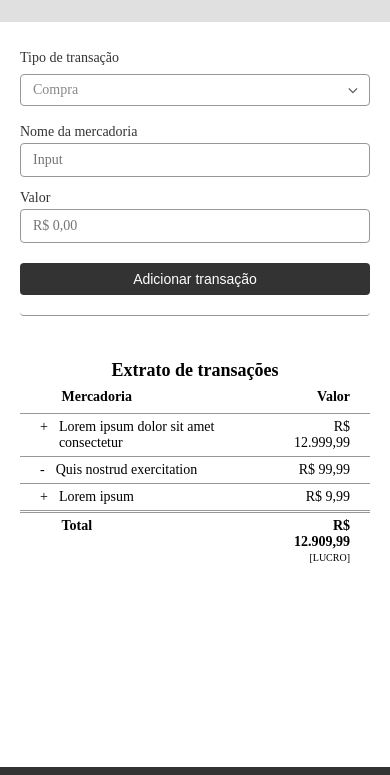
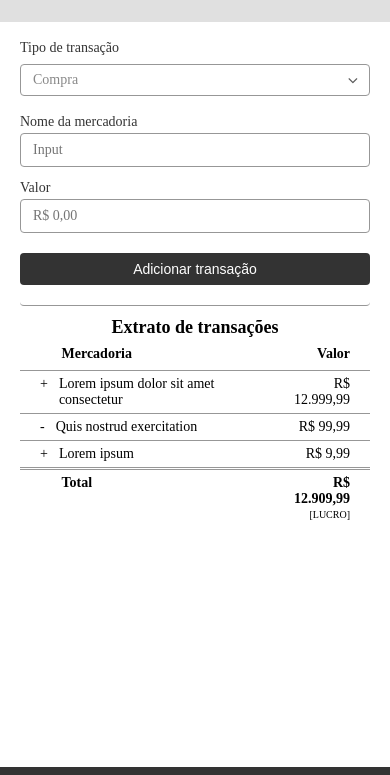
Before and after one commit to FilipeVMartins/Projeto_SPA_Newtab, a plain HTML site: page index.html in a window 390 px wide. Shown: the part 69-844 px from the top of the page. Drawn offline with Linux system fonts and the light colour scheme; a web font is replaced by a local one.

Commit message:
fix vertical margins and paddings sizing to fit in mobile versionn

```diff
--- a/CSS/mediaqueries.css
+++ b/CSS/mediaqueries.css
@@ -162,6 +162,10 @@
         background-color: lightgreen;
     }*/
 
+    div.conteudo div.wrapper {
+        margin-top: 10px;
+    }
+
     div.conteudo div.wrapper section.transacao {
         padding: 0px;
         border: none;
@@ -187,4 +191,9 @@
         margin-top: 15px;
         margin-bottom: 20px;
     }
+
+    div.conteudo div.wrapper section.extrato{
+        margin-top: 10px;
+        padding: 0px;
+    }
 }
```
